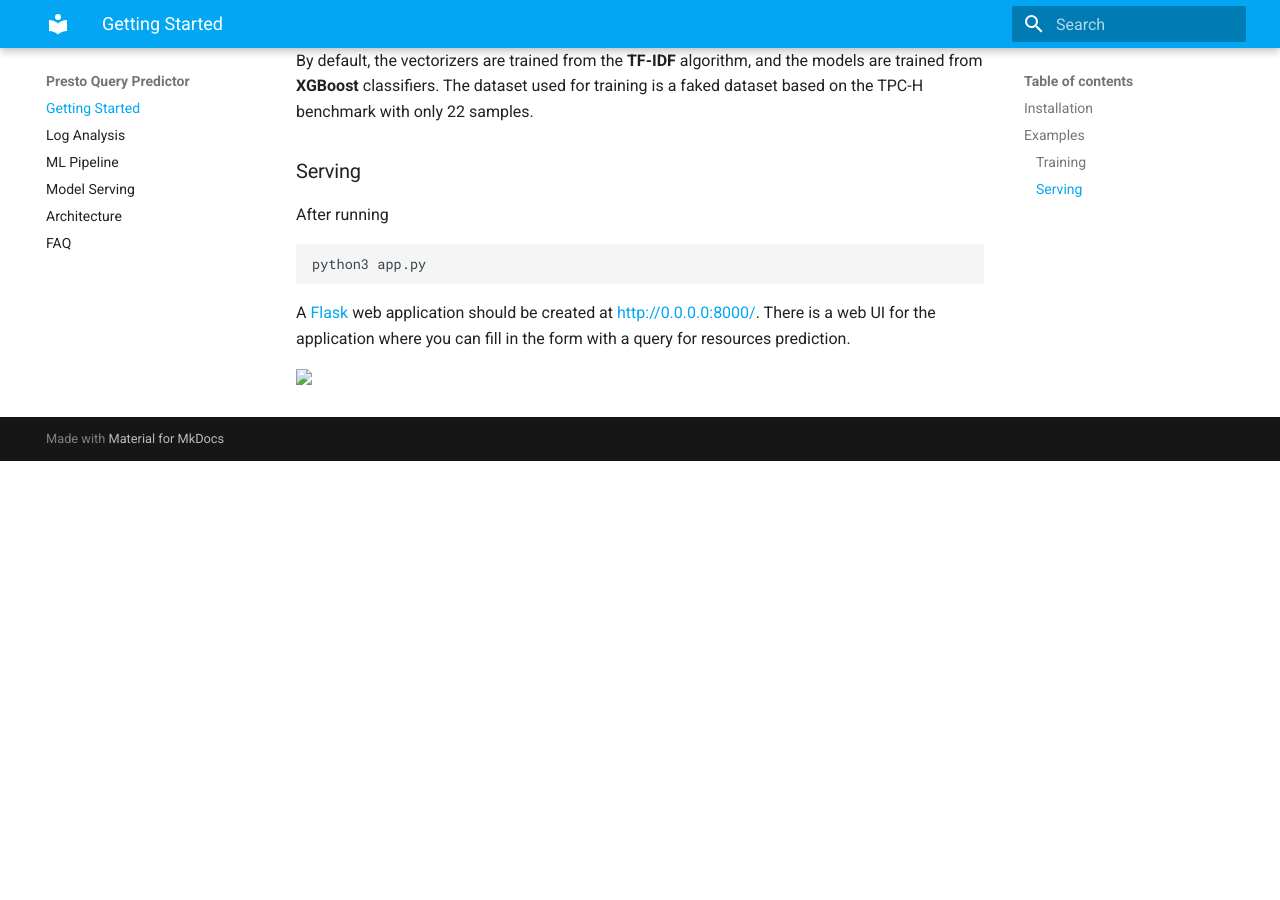
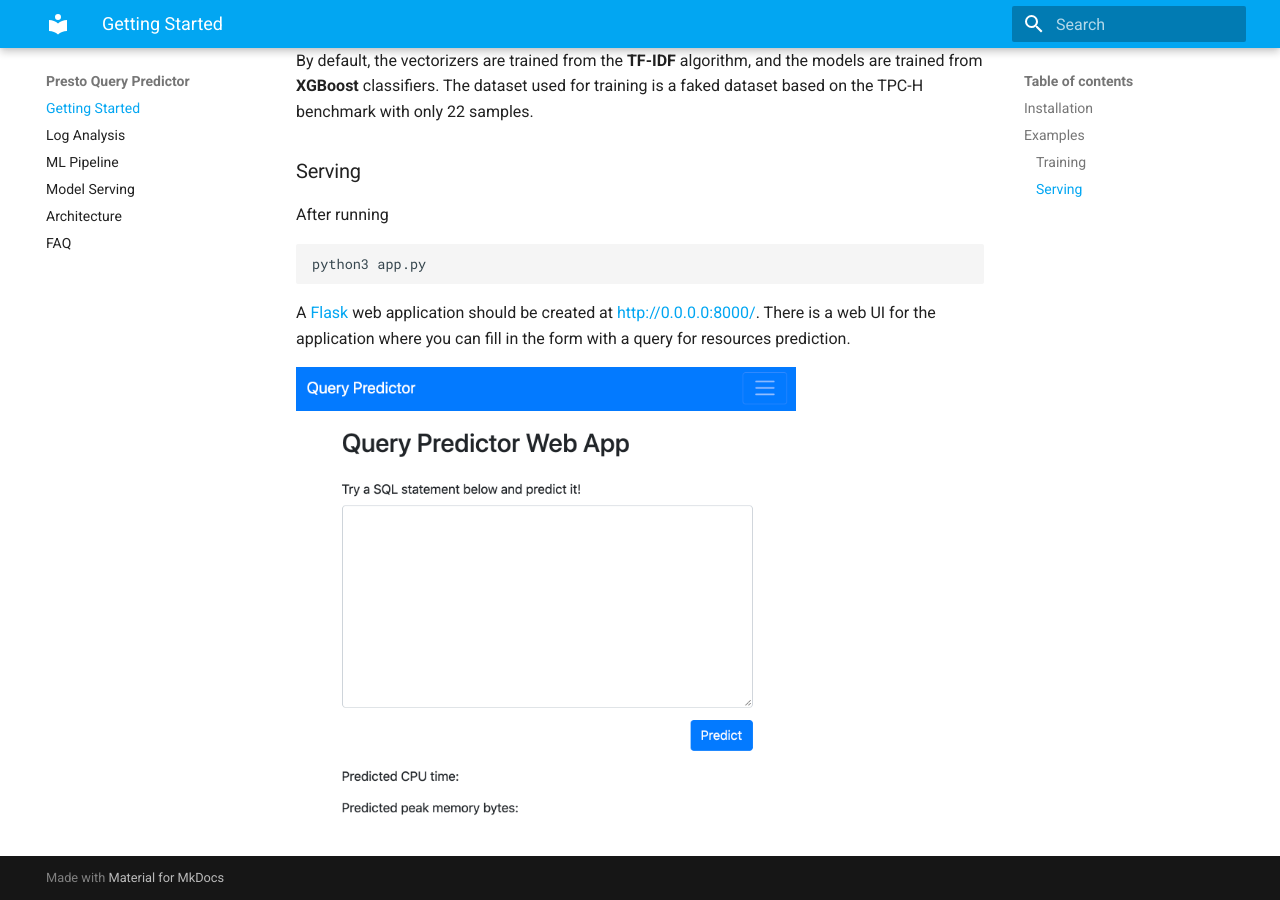
Before and after one commit to ChunxuTang/presto-query-predictor-docs, an MkDocs documentation site: the page built from docs/index.md, in a window 1280 px wide and 900 px high, scrolled down 1343 px. Built offline with MkDocs 1.6.1 and Material for MkDocs 9.7.7, drawn with Linux system fonts in a browser that asks for light colours; before the commit the page ends 1804 px from its top, so only the background shows below that.

Commit message:
update image urls

```diff
--- a/docs/index.md
+++ b/docs/index.md
@@ -76,4 +76,4 @@ at [http://0.0.0.0:8000/](http://0.0.0.0:8000/).
 There is a web UI for the application where you can fill in the form with a
 query for resources prediction.
 
-<img src="docs/img/web-app.png" width="500">
+<img src="https://github.com/ChunxuTang/presto-query-predictor-docs/blob/master/docs/img/web-app.png?raw=true" width="500">
```
Also changed, not shown: docs/architecture.md (+1 -1 lines).
